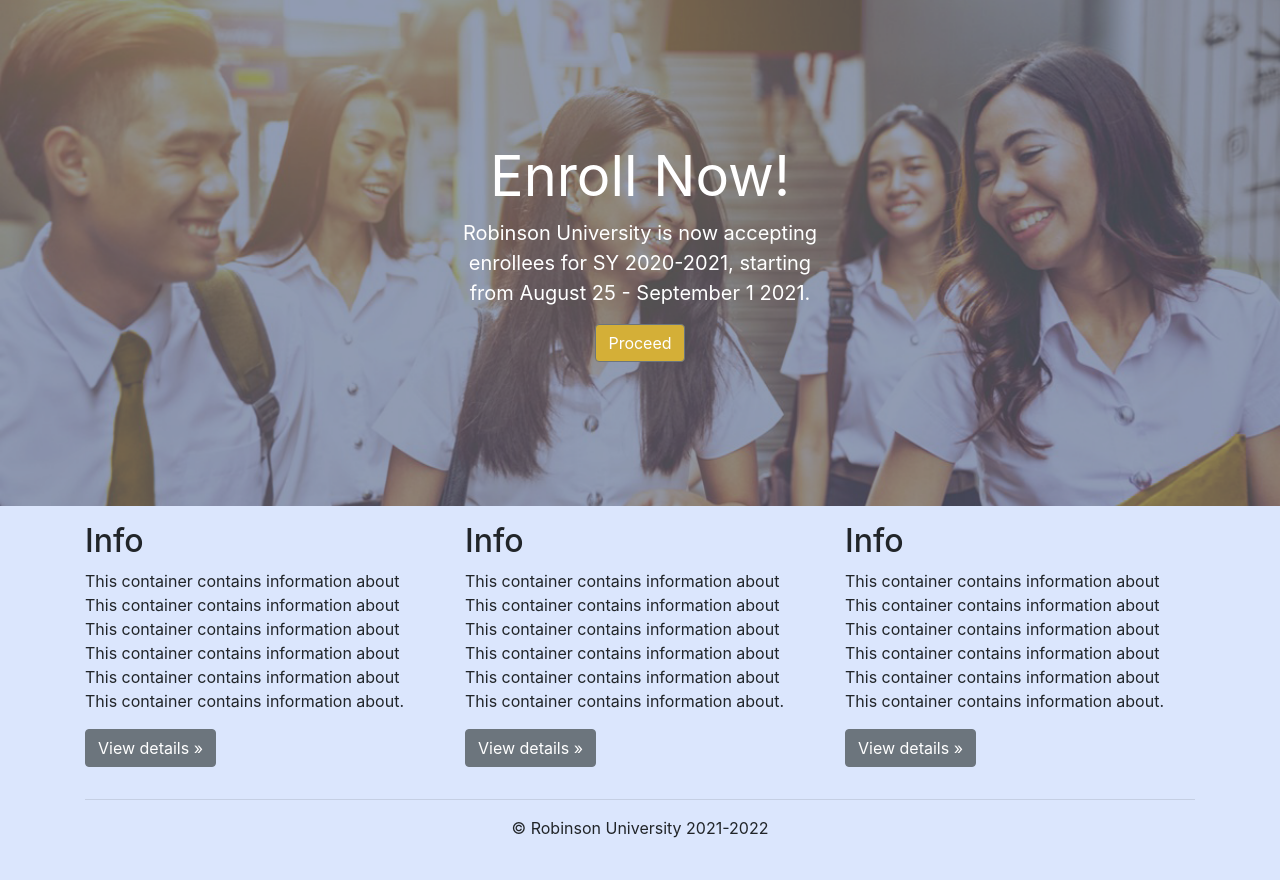
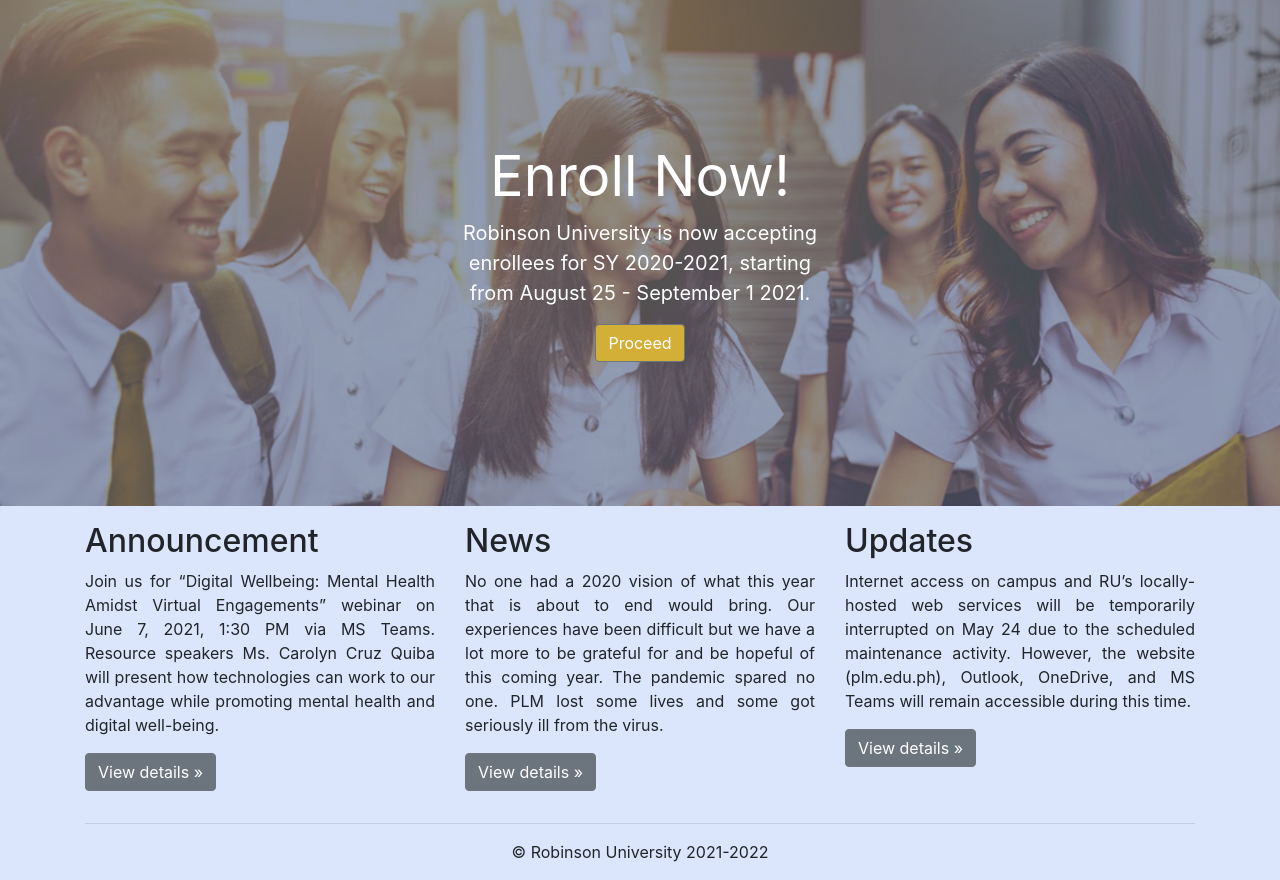
Before and after one commit to nightrobin/Group4-Web-StudentEnrollmentSystem, a PHP site: page / in a window 1280 px wide. Shown: the part 161-1041 px from the top of the page. Before the commit the page ends 999 px from the top, so only its background shows below. Run offline with PHP 8.4, Linux system fonts and the light colour scheme; some libraries are stand-ins or nearby versions.

Commit message:
edit index

```diff
--- a/index.php
+++ b/index.php
@@ -106,18 +106,18 @@
 
 					<div class="row">
 						<div class="col-md-4">
-							<h2>Info</h2>
-								<p> This container contains information about This container contains information about This container contains information about This container contains information about This container contains information about This container contains information about.</p>
+							<h2>Announcement</h2>
+								<p style="text-align: justify;"> Join us for “Digital Wellbeing: Mental Health Amidst Virtual Engagements” webinar on June 7, 2021, 1:30 PM via MS Teams. Resource speakers Ms. Carolyn Cruz Quiba will present how technologies can work to our advantage while promoting mental health and digital well-being. </p>
 								<p><a class="btn btn-secondary" href="#" role="button">View details »</a></p>
 						</div>
 						<div class="col-md-4">
-							<h2>Info</h2>
-								<p> This container contains information about This container contains information about This container contains information about This container contains information about This container contains information about This container contains information about.</p>
+							<h2>News</h2>
+								<p style="text-align: justify;"> No one had a 2020 vision of what this year that is about to end would bring. Our experiences have been difficult but we have a lot more to be grateful for and be hopeful of this coming year. The pandemic spared no one. PLM lost some lives and some got seriously ill from the virus.</p>
 								<p><a class="btn btn-secondary" href="#" role="button">View details »</a></p>
 						</div>
 						<div class="col-md-4">
-							<h2>Info</h2>
-								<p> This container contains information about This container contains information about This container contains information about This container contains information about This container contains information about This container contains information about.</p>
+							<h2>Updates</h2>
+								<p style="text-align: justify;"> Internet access on campus and RU’s locally-hosted web services will be temporarily interrupted on May 24 due to the scheduled maintenance activity. However, the website (plm.edu.ph), Outlook, OneDrive, and MS Teams will remain accessible during this time.</p>
 								<p><a class="btn btn-secondary" href="#" role="button">View details »</a></p>
 						</div>
 					</div>
```
